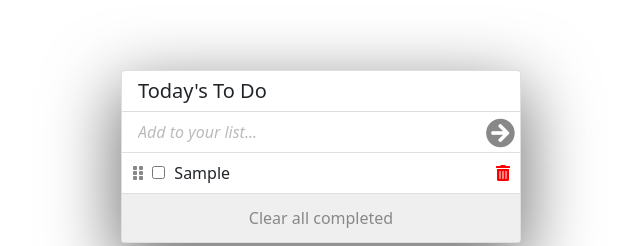
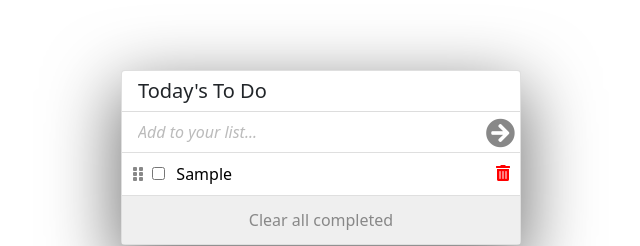
Before and after one commit to IbrohimRasulov/ToDo-List-App, a website built with webpack: page src/index.html in a window 1280 px wide. Both pictures are taken after typing "Sample" into the empty fields and a click on the button 819 px from the left and 131 px from the top of the page. Shown: the top 246 px of the page, without its empty margins (319-959 px from the left). Built offline with nearby package versions, Linux system fonts and the light colour scheme.

Commit message:
Update status of checkboxes

```diff
--- a/src/add&delete.js
+++ b/src/add&delete.js
@@ -33,11 +33,16 @@ const printTask = (task) => {
   li.innerHTML = `
   <i class="fa fa-grip-vertical drag-drop"></i>
   <input type="checkbox" class="checkbox">
-  <label id="${task.index}">${task.description}</label>
+  <input type="text" id="${task.index}" value="${task.description}" class="singleTaskInput">
   <i class="fa fa-trash-alt delete-btn float-end"></i>
   `;
 
   document.querySelector('.list-group').appendChild(li);
+
+  if (task.completed === true) {
+    li.children[2].classList.add('checked');
+    li.children[1].checked = true;
+  }
 
   return li;
 }
--- a/src/style.css
+++ b/src/style.css
@@ -77,3 +77,9 @@ main {
   text-decoration: line-through;
   color: #bbb;
 }
+
+.singleTaskInput {
+  width: 85%;
+  border: 0;
+  outline: none;
+}
```
Also changed, not shown: src/editTask.js (added, +7 -0 lines).
